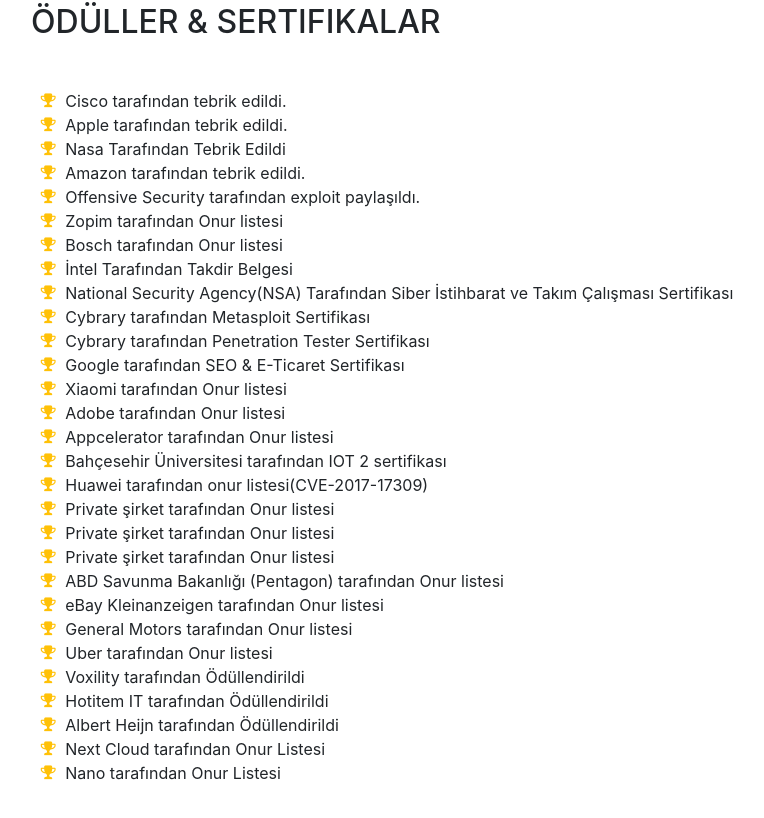
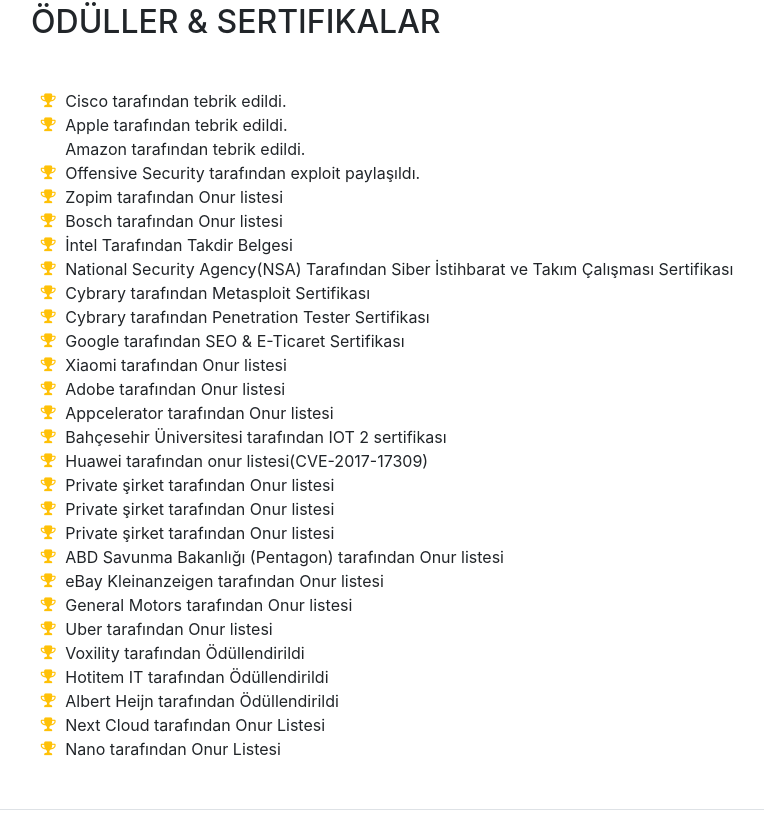
Before and after one commit to intrawall/intrawall-intrawall.github.io, a website with bundled scripts: page index.html in a window 1280 px wide. Shown: the part 5749-6567 px from the top of the page, without its empty margins (289-1053 px from the left). Built offline with nearby package versions, Linux system fonts and the light colour scheme; a web font is replaced by a local one.

Commit message:
Update index.html

```diff
--- a/index.html
+++ b/index.html
@@ -391,10 +391,7 @@
                <li>
                <i class="fa-li fa fa-trophy text-warning"></i>
                 Apple tarafından tebrik edildi.</li>
-               <li>
-                 <i class="fa-li fa fa-trophy text-warning"></i>
-               Nasa Tarafından Tebrik Edildi</li>
-            <li>
+
               <i class="fa-li fa fa-trophy text-warning"></i>
               Amazon tarafından tebrik edildi.</li>
             <li>
```
